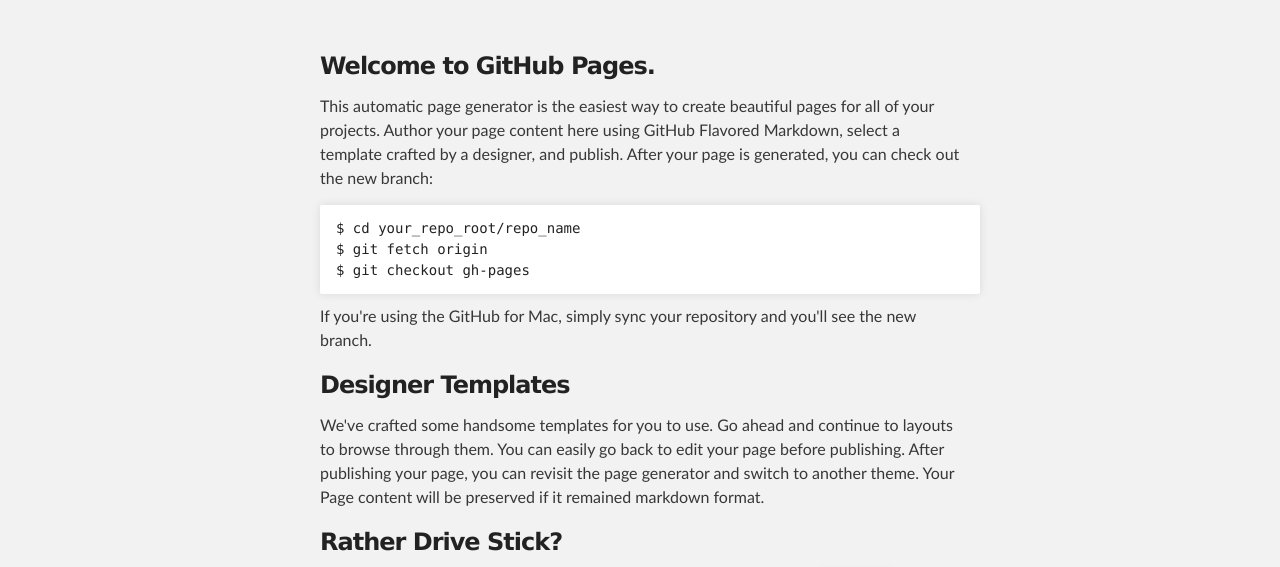
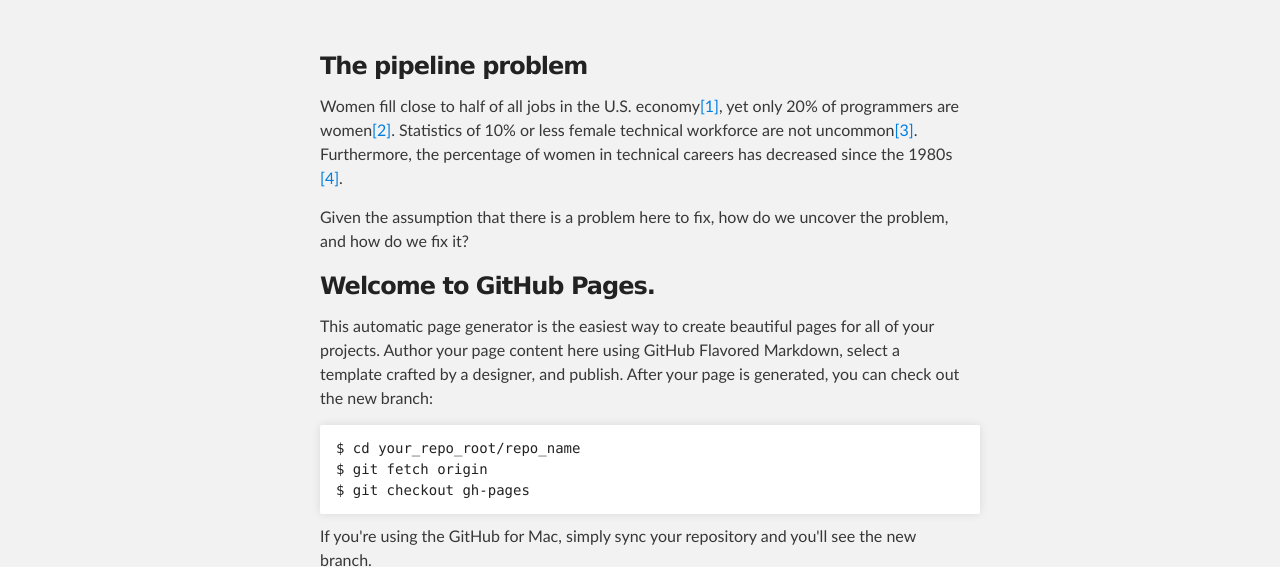
Before and after one commit to womenintech-zz/womenintech.github.io, a plain HTML site: page index.html in a window 1280 px wide. Shown: the part 176-743 px from the top of the page. Drawn offline with Linux system fonts and the light colour scheme.

Commit message:
Define the problem with statistics

```diff
--- a/index.html
+++ b/index.html
@@ -27,6 +27,13 @@
     <!-- MAIN CONTENT -->
     <div id="main_content_wrap" class="outer">
       <section id="main_content" class="inner">
+
+<h3>The pipeline problem</h3>
+
+<p>Women fill close to half of all jobs in the U.S. economy<a href="http://www.esa.doc.gov/sites/default/files/news/documents/women_in_stem_a_gap_to_innovation8311.pdf">[1]</a>, yet only 20% of programmers are women<a href="http://www.npr.org/blogs/alltechconsidered/2013/04/29/178810467/blazing-the-trail-for-female-programmers">[2]</a>.  Statistics of 10%  or less female technical workforce are not uncommon<a href="http://www.motherjones.com/mojo/2014/07/twitter-diversity-stats-women-race-tech">[3]</a>.  Furthermore, the percentage of women in technical careers has decreased since the 1980s <a href="http://www.forbes.com/sites/dailymuse/2012/03/15/solving-the-pipeline-problem-how-to-get-more-women-in-tech/">[4]</a>.</p>
+
+<p>Given the assumption that there is a problem here to fix, how do we uncover the problem, and how do we fix it?</p>
+
         <h3>
 <a name="welcome-to-github-pages" class="anchor" href="#welcome-to-github-pages"><span class="octicon octicon-link"></span></a>Welcome to GitHub Pages.</h3>
 
```
